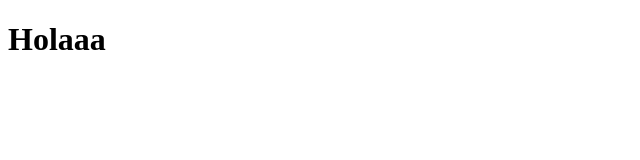
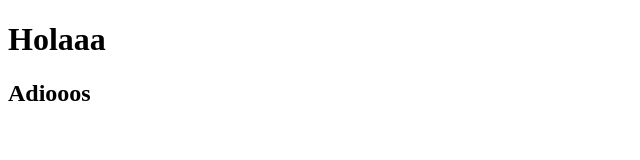
Before and after one commit to edumc00/projecte-web, a plain HTML site: page index.html in a window 1280 px wide. Shown: the whole page, without its empty margins (0-640 px from the left). Drawn offline with Linux system fonts and the light colour scheme.

Commit message:
modificaciones generales

```diff
--- a/index.html
+++ b/index.html
@@ -7,5 +7,6 @@
 </head>
 <body>
     <h1>Holaaa</h1>
+    <h2>Adiooos</h2>
 </body>
 </html>
```
Also changed, not shown: 1 other file.
